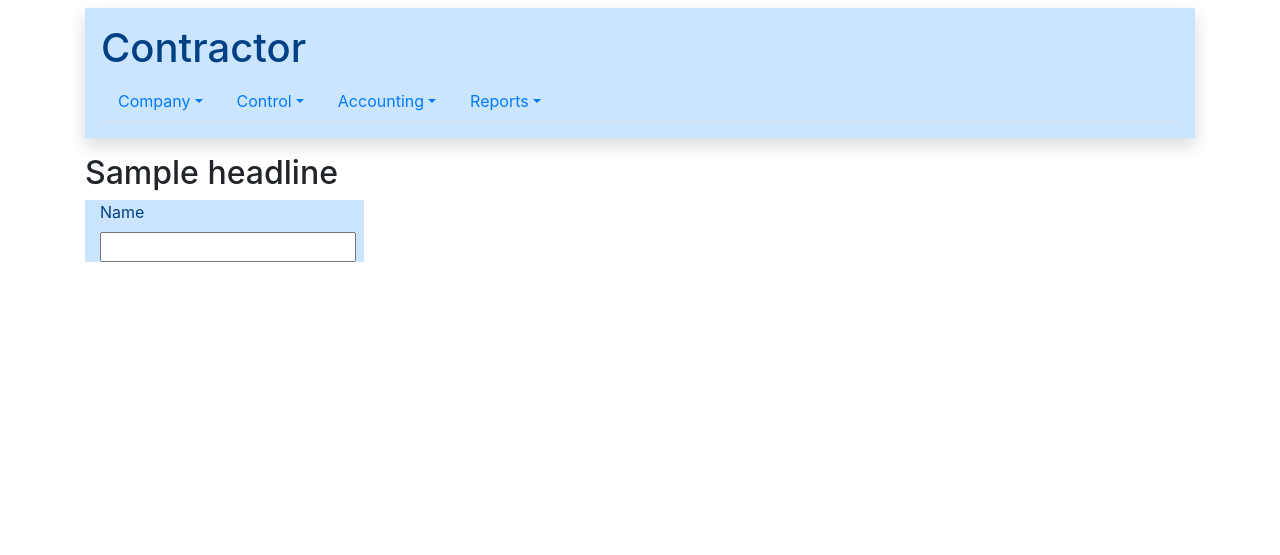
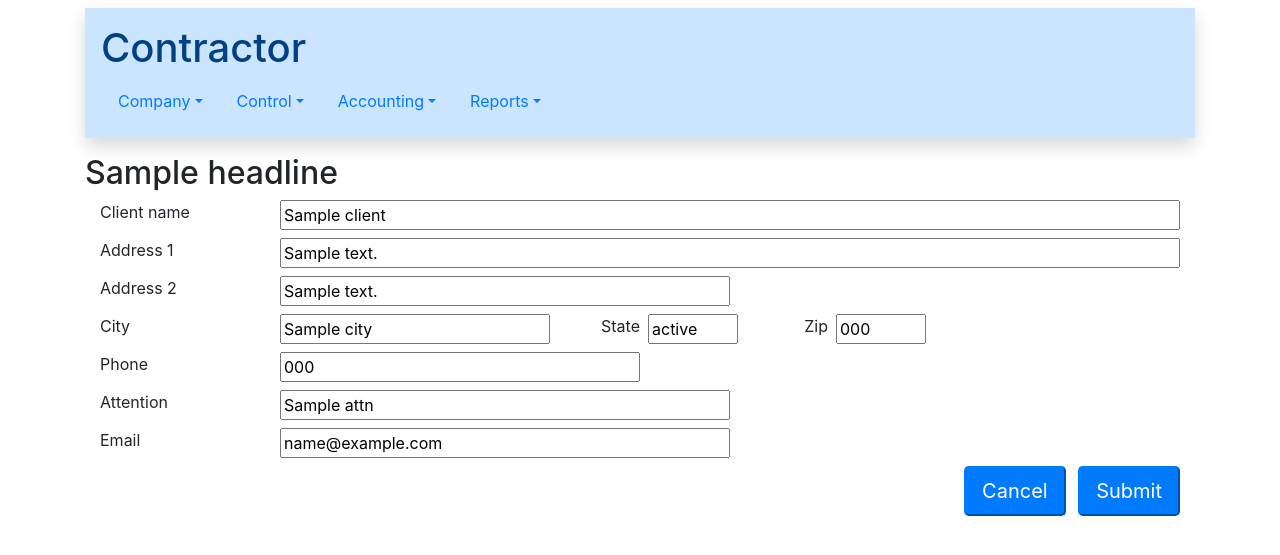
Before and after one commit to rdlittle/pycontractor, a Python web app: template templates/site/contact.html in a window 1280 px wide. Shown: the top 555 px of the page. Run offline with Jinja, Linux system fonts and the light colour scheme; the template is opened without the code that fills it: most values are stand-ins (such as "Sample title", 1, 10 or a date in 2020); form fields are guessed from the names that the template uses; some libraries are stand-ins or nearby versions.

Commit message:
Client entry/edit now uses regular <form> instead of FlaskForm

```diff
--- a/templates/site/contact.html
+++ b/templates/site/contact.html
@@ -7,15 +7,76 @@
     </div>
 </div>
 
-<div class="row no-gutters">
-    <form action="{{ url_for('client_edit',client_id=form.client_id) }}" method="POST" role="form">
-        <div class="col-md-10 alert-primary">
-            <div class="form-group">
-                {{ form.name.label }}
-                {{ form.name|safe }}
+<form action="{{ url_for('client_edit',client_id=client._id) }}" method="POST">
+    <input type="hidden" name="action" value="{{ action }}">
+    <input type="hidden" name="id" value="{{ client._id }}">
+    <div class="container-fluid">
+        <div class="row no-gutters mb-2">
+            <div class="col-md-2">Client name</div>
+            <div class="col-md-10">
+                <input type="text" name="name" value="{{ client.name }}" style="width: 100%;">
             </div>
         </div>
-    </form>
-</div>
+
+        <div class="row no-gutters mb-2">
+            <div class="col-md-2">Address 1</div>
+            <div class="col-md-10">
+                <input type="text" name="address1" value="{{ client.address1 }}" style="width: 100%;">
+            </div>
+        </div>
+
+        <div class="row no-gutters mb-2">
+            <div class="col-md-2">Address 2</div>
+            <div class="col-md-5">
+                <input type="text" name="address2" value="{{ client.address2 }}" style="width: 100%;">
+            </div>
+        </div>
+
+        <div class="row no-gutters mb-2">
+            <div class="col-md-2">City</div>
+            <div class="col-md-3">
+                <input type="text" name="city" value="{{ client.city }}" style="width: 100%;">
+            </div>
+            <div class="col-md-1 mr-2 text-right">State</div>
+            <div class="col-md-1">
+                <input type="text" name="state" value="{{ client.state }}" style="width: 100%;">
+            </div>
+            <div class="col-md-1 text-right mr-2">Zip</div>
+            <div class="col-md-1">
+                <input type="text" name="zip_code" value="{{ client.zip }}" style="width: 100%;">
+            </div>
+        </div>
+
+        <div class="row no-gutters mb-2">
+            <div class="col-md-2">Phone</div>
+            <div class="col-md-4">
+                <input type="text" name="phone" value="{{ client.phone }}" style="width: 100%;">
+            </div>
+        </div>
+
+        <div class="row no-gutters mb-2">
+            <div class="col-md-2">Attention</div>
+            <div class="col-md-5">
+                <input type="text" name="attn" value="{{ client.attn }}" style="width: 100%;">
+            </div>
+        </div>
+
+        <div class="row no-gutters mb-2">
+            <div class="col-md-2">Email</div>
+            <div class="col-md-5">
+                <input type="text" name="email" value="{{ client.email }}" style="width: 100%;">
+            </div>
+        </div>
+
+        <div class="row no-gutters mt-2">
+            <div class="col-md-12 text-right">
+                <button type="submit" name="cancel" class="btn-primary btn-lg mr-2">Cancel</button>
+                <button type="submit" name="submit" class="btn-primary btn-lg">Submit</button>
+            </div>
+        </div>
+
+    </div>
+
+</form>
 
 {% endblock %}
```
Also changed, not shown: site/form.py (+6 -4 lines), site/views.py (+31 -33 lines).
